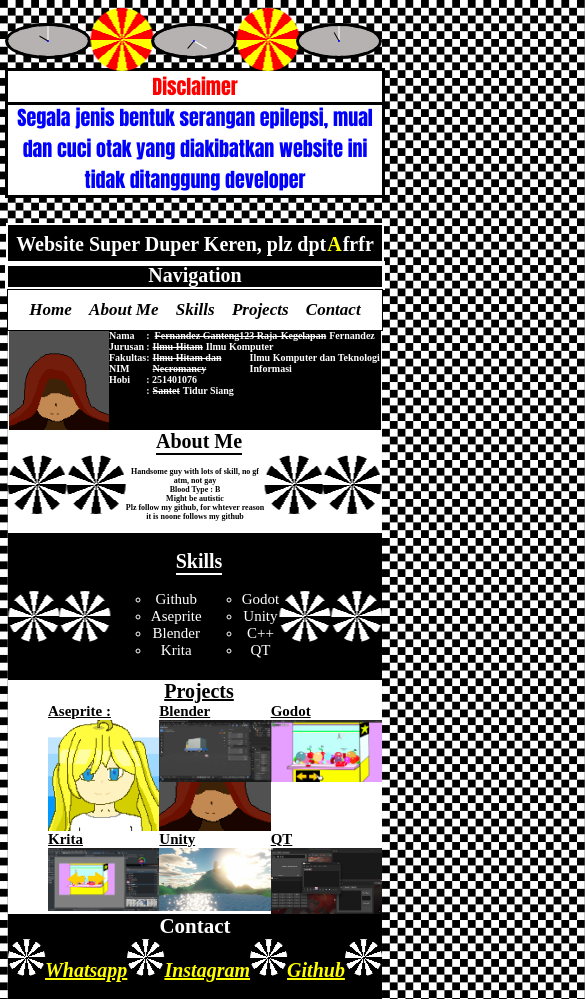
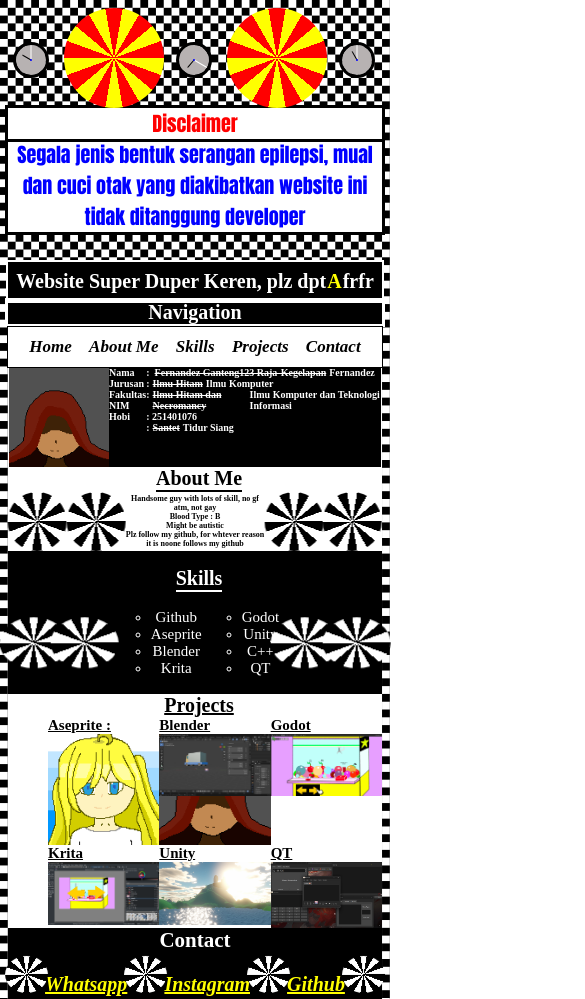
Before and after one commit to fernandezlee942-sys/Tugas1-Pemweb2-Fernandez, a plain HTML site: page index.html in a window 390 px wide. Shown: the top 999 px of the page, 585 px wide, since content can reach past the window. Drawn offline with Linux system fonts and the light colour scheme.

Commit message:
if this fix the bug im gonna fkin -

```diff
--- a/Style.css
+++ b/Style.css
@@ -497,7 +497,7 @@
 
 
 .clock{
-    width: 80px;
+    width: 30px;
     margin-right: 3px;
     height: 30px;
     margin-top: 4px;
@@ -538,7 +538,7 @@
 }
 
 .spiralBW {
-    margin-bottom: 20px;
+    margin: 0;
     width: 100px;
 }
 
```
